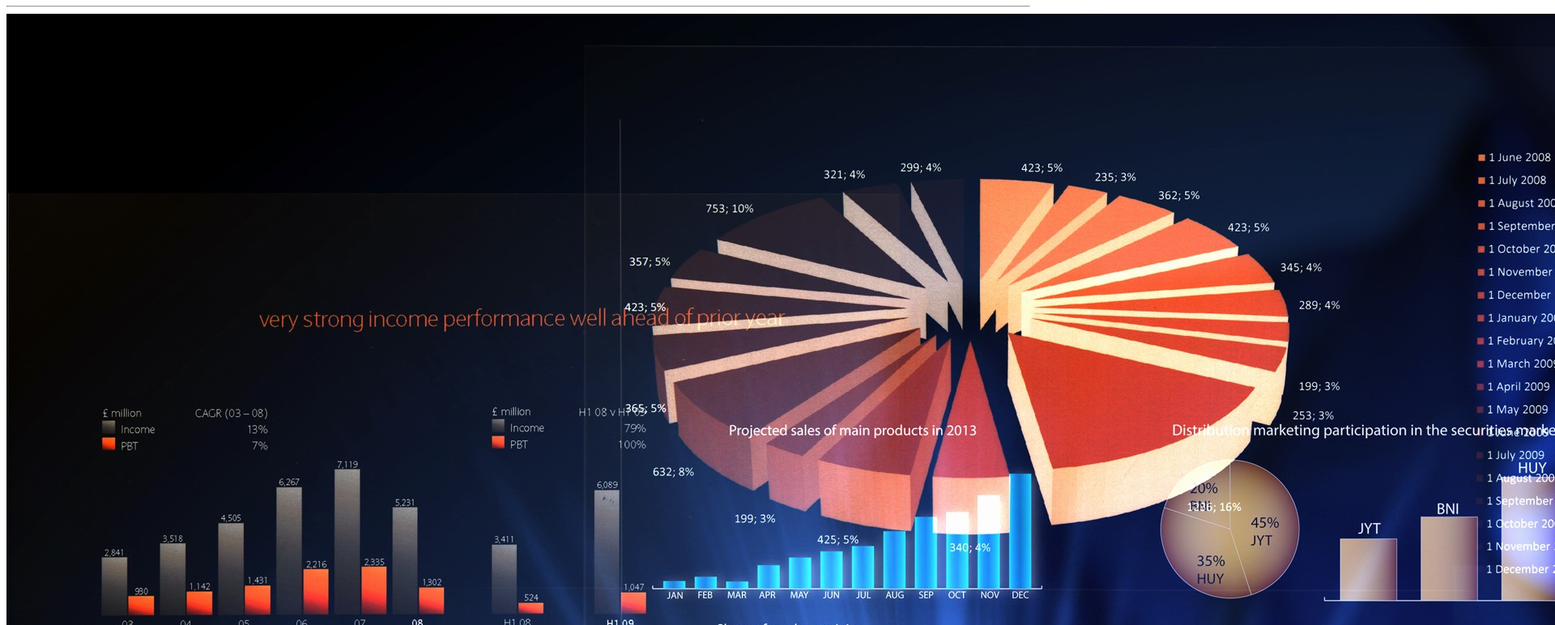
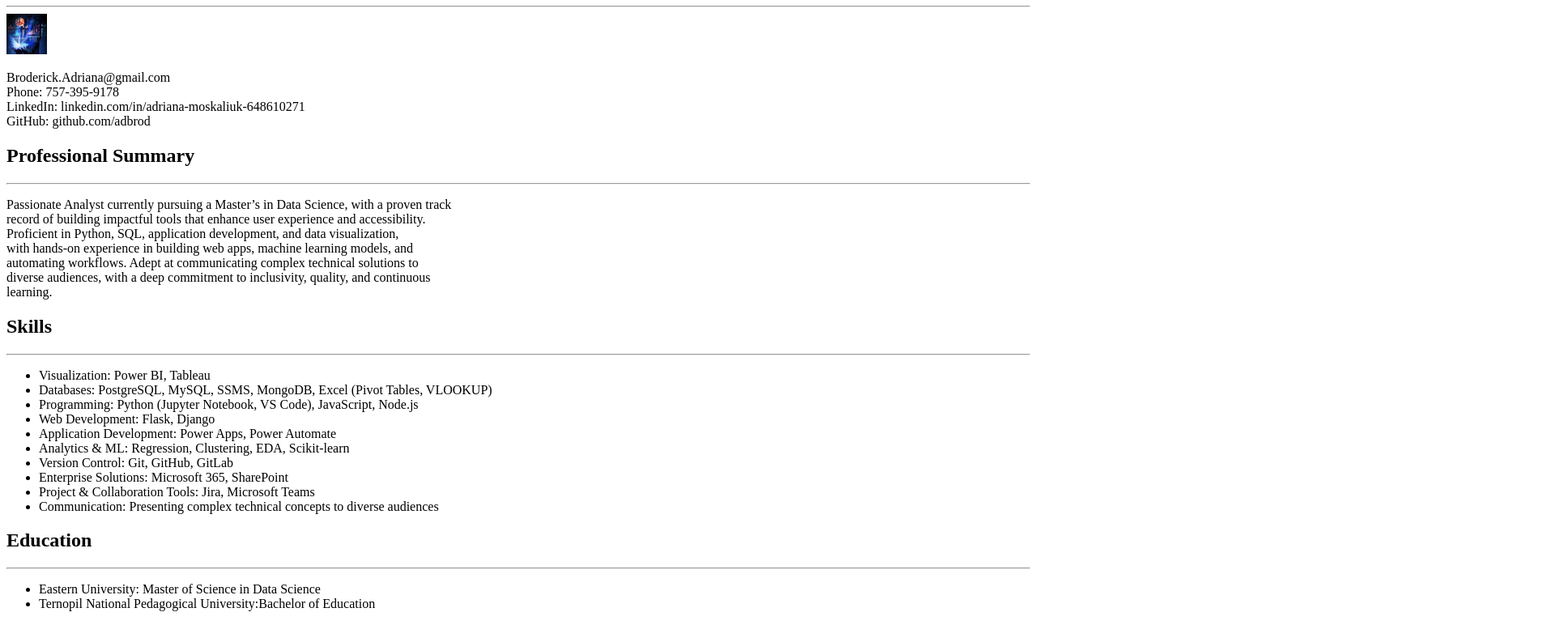
Before and after one commit to adbrod/online_resume, a plain HTML site: page index.html in a window 1280 px wide. Shown: the part 73-845 px from the top of the page at 81% size, 1920 px wide, since content can reach past the window. Drawn offline with Linux system fonts and the light colour scheme.

Commit message:
Update index.html

```diff
--- a/index.html
+++ b/index.html
@@ -7,7 +7,7 @@
 <body>
     <h1>Adriana Broderick</h1>
     <hr />
-    <img src="./datapic.jpg" alt ="abstract of data"/>
+    <img src="./datapic.jpg" alt ="abstract of data" width="50" height="50"/>
 
     <p>Broderick.Adriana@gmail.com<br />
     Phone: 757-395-9178<br />
```
